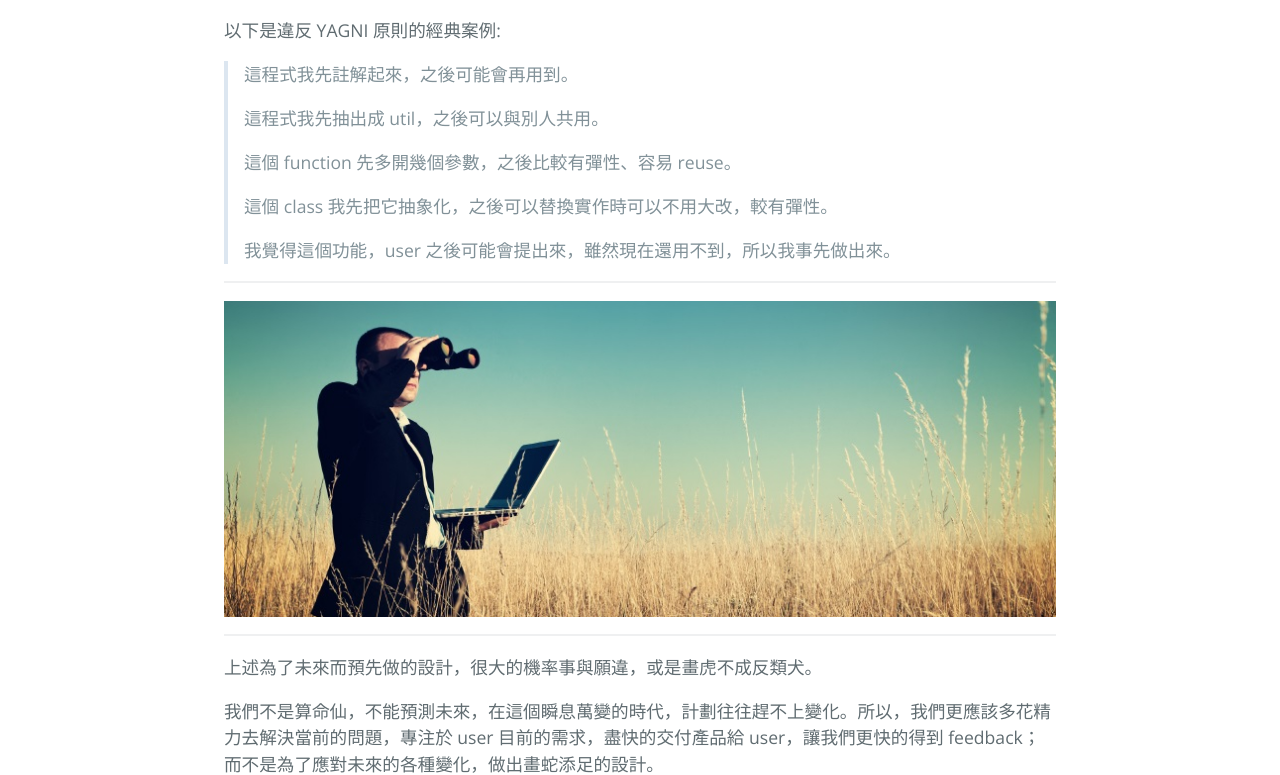
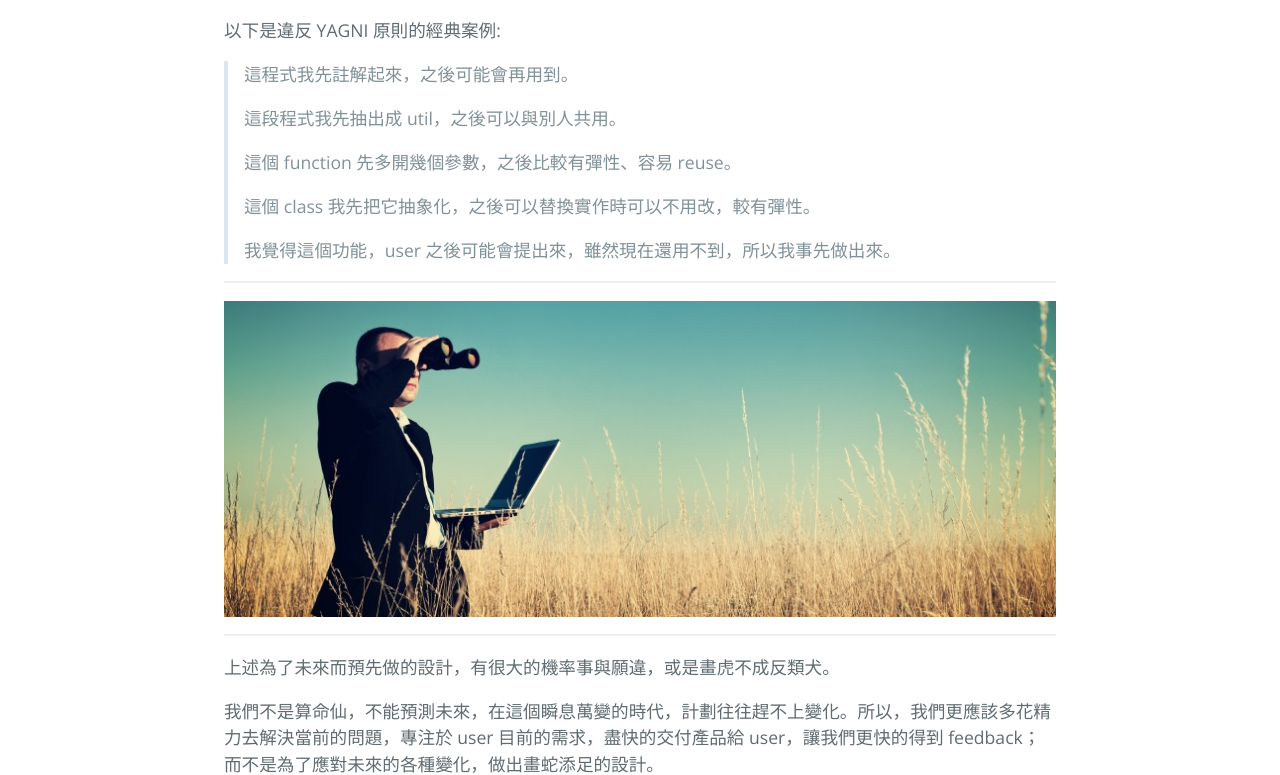
Before and after one commit to KaiSheng714/KaiSheng714.github.io, a Jekyll site: the page built from _posts/2022-04-06-yagni-principle.md, in a window 1280 px wide and 1400 px high. Shown: the part 524-1299 px from the top of the window. Built offline with Jekyll 4.4.1, drawn with Linux system fonts in a browser that asks for light colours.

Commit message:
site-map

```diff
--- a/_posts/2022-04-06-yagni-principle.md
+++ b/_posts/2022-04-06-yagni-principle.md
@@ -15,11 +15,11 @@ categories: [Java, Design]
 >
 > 這程式我先註解起來，之後可能會再用到。
 >
-> 這程式我先抽出成 util，之後可以與別人共用。
+> 這段程式我先抽出成 util，之後可以與別人共用。
 >
 > 這個 function 先多開幾個參數，之後比較有彈性、容易 reuse。
 >
-> 這個 class 我先把它抽象化，之後可以替換實作時可以不用大改，較有彈性。
+> 這個 class 我先把它抽象化，之後可以替換實作時可以不用改，較有彈性。
 >
 > 我覺得這個功能，user 之後可能會提出來，雖然現在還用不到，所以我事先做出來。
 >
@@ -30,7 +30,7 @@ categories: [Java, Design]
 
 -----
 
-上述為了未來而預先做的設計，很大的機率事與願違，或是畫虎不成反類犬。
+上述為了未來而預先做的設計，有很大的機率事與願違，或是畫虎不成反類犬。
 
 我們不是算命仙，不能預測未來，在這個瞬息萬變的時代，計劃往往趕不上變化。所以，我們更應該多花精力去解決當前的問題，專注於 user 目前的需求，盡快的交付產品給 user，讓我們更快的得到 feedback；而不是為了應對未來的各種變化，做出畫蛇添足的設計。
 
```
Also changed, not shown: other parts of _posts/2022-04-06-yagni-principle.md (+1 -1 lines), _draft/2022-04-07-kiss-principle.md (renamed from _draft/2022-04-07-kiss.md, +2 -1 lines), _layouts/post.html (line endings or trailing spaces).
